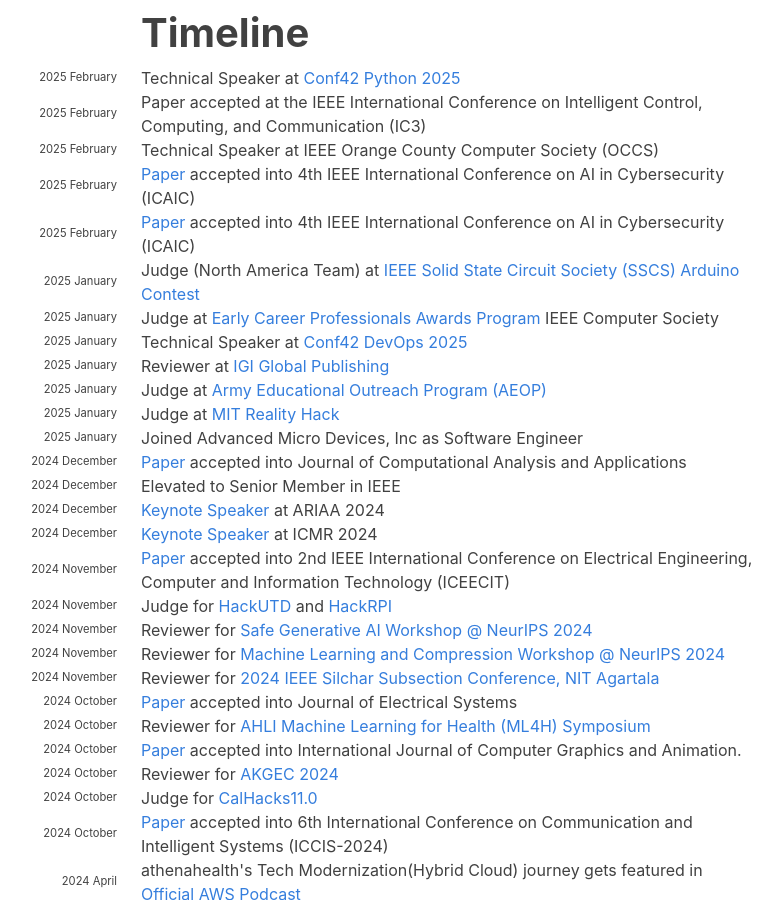
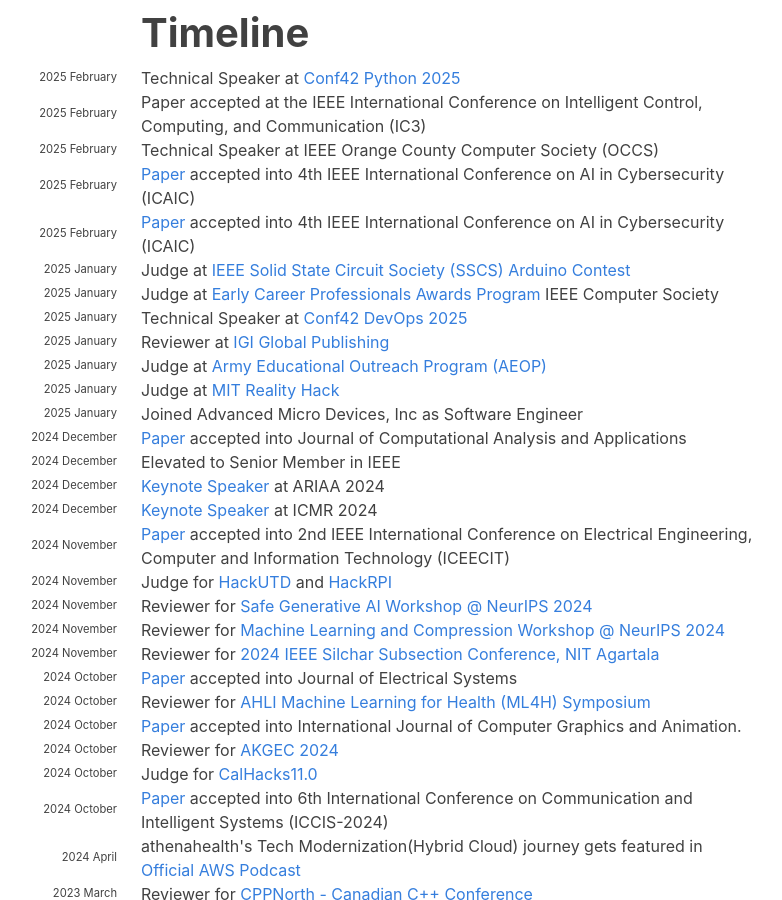
Before and after one commit to hariharanragothaman/hariharanragothaman.github.io, a Jekyll site: the page built from index.md, in a window 1280 px wide and 900 px high, scrolled down 820 px. Shown: the whole window, without its empty margins (191-973 px from the left). Built offline with Jekyll 4.4.1, drawn with Linux system fonts in a browser that asks for light colours; nearby versions of some CDN libraries; some web fonts are replaced.

Commit message:
Polishes and Updates

```diff
--- a/_data/news.yaml
+++ b/_data/news.yaml
@@ -27,7 +27,7 @@
 
 - year: 2025
   year-extra: January
-  description: Judge (North America Team) at <a href="https://www.sscs-arduino-contest.com/our-team">IEEE Solid State Circuit Society (SSCS) Arduino Contest</a>
+  description: Judge at <a href="https://www.sscs-arduino-contest.com/our-team">IEEE Solid State Circuit Society (SSCS) Arduino Contest</a>
 
 - year: 2025
   year-extra: January
```
